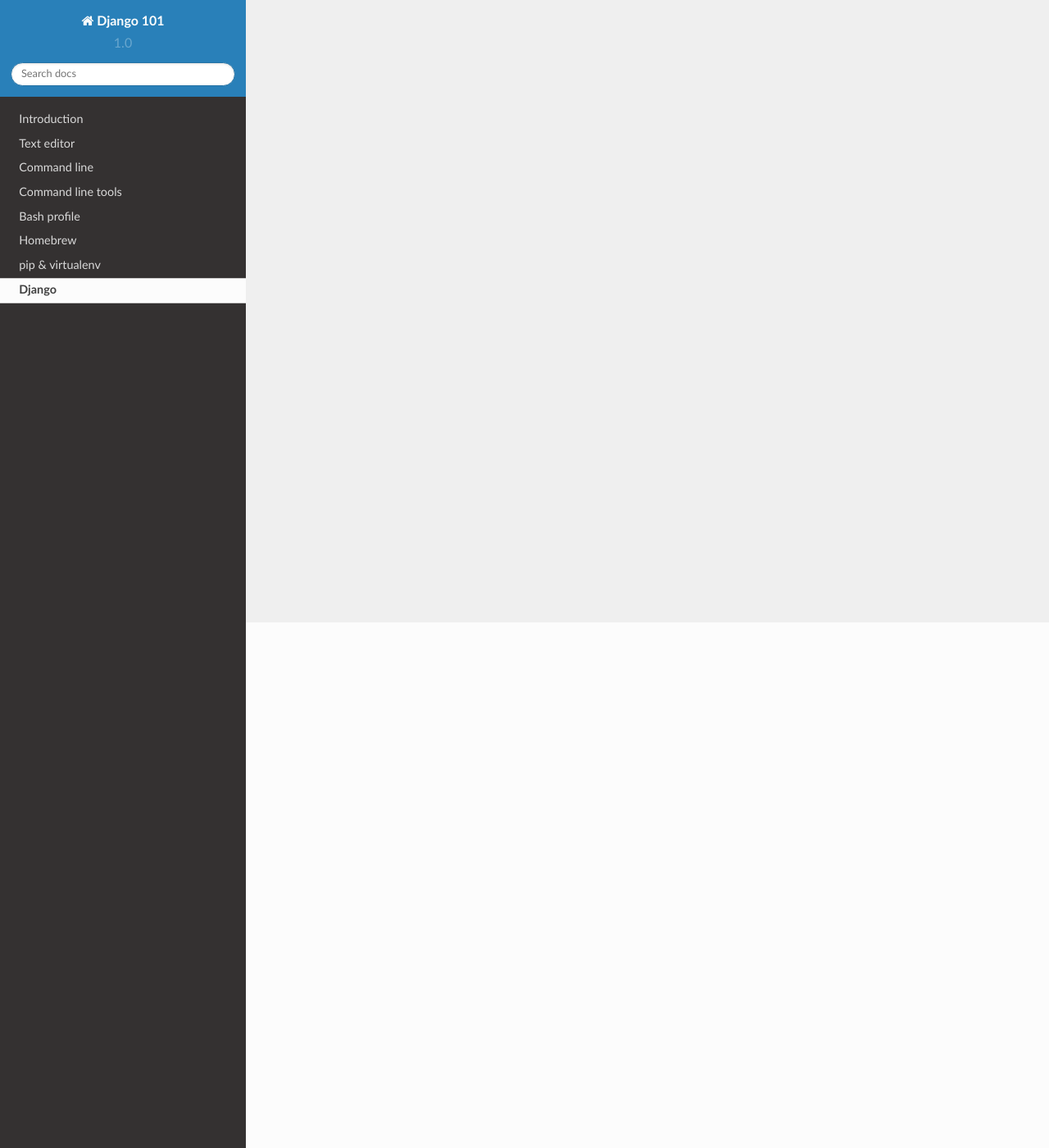
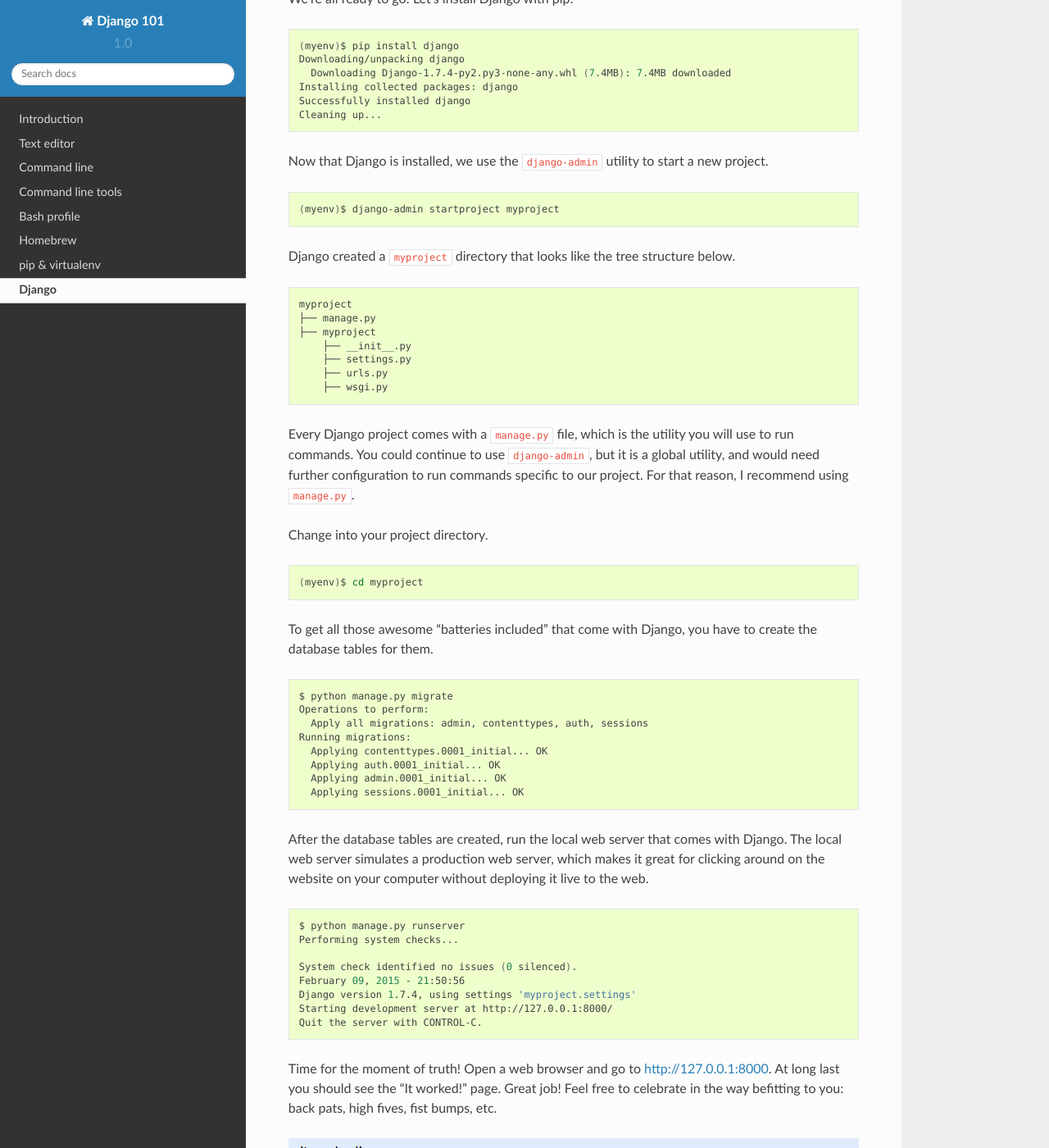
Before and after one commit to MikeTam1021/friendly-101, a Sphinx documentation site: the page built from docs/django.rst, in a window 1280 px wide and 1400 px high, scrolled down 641 px. Shown: the whole window at 82% size. Built offline with Sphinx 7.4.7 and the Read the Docs theme 2.0.0, drawn with Linux system fonts in a browser that asks for light colours; some of the changed text lies outside the part shown.

Commit message:
Finished Django doc

```diff
--- a/docs/django.rst
+++ b/docs/django.rst
@@ -1,13 +1,125 @@
+.. _`Django`:
+
 Django
 ======
+
+You have your text editor, compiler, Bash profile, package manager, programming language, and database. It's time to install Django!
+
+Let's find a suitable place for your Django project code. I prefer to save my websites to the ``Sites`` folder. The ``Sites`` folder used to be in your OS X home folder, but Apple removed it several versions ago. Let's put it back and change into it now.
 
 .. code-block:: bash
 
    $ mkdir -p ~/Sites/ && cd ~/Sites/
-   $ mkvirtualenv myproject
-   $ pip install django
-   $ django-admin startproject myproject
-   $ cd myproject
+
+If you haven't already made and entered your virtual environment, make one now.
+
+.. code-block:: bash
+
+   $ mkvirtualenv myenv
+   New python executable in myenv/bin/python2.7
+   Also creating executable in myenv/bin/python
+   Installing setuptools, pip...done.
+   (myenv)$
+
+If you have an existing environment and exited it, enter it with ``workon myenv``.
+
+We're all ready to go! Let's install Django with pip!
+
+.. code-block:: bash
+
+   (myenv)$ pip install django
+   Downloading/unpacking django
+     Downloading Django-1.7.4-py2.py3-none-any.whl (7.4MB): 7.4MB downloaded
+   Installing collected packages: django
+   Successfully installed django
+   Cleaning up...
+
+Now that Django is installed, we use the ``django-admin`` utility to start a new project.
+
+.. code-block:: bash
+
+   (myenv)$ django-admin startproject myproject
+
+Django created a ``myproject`` directory that looks like the tree structure below.
+
+::
+
+    myproject
+    ├── manage.py
+    ├── myproject
+        ├── __init__.py
+        ├── settings.py
+        ├── urls.py
+        ├── wsgi.py
+
+Every Django project comes with a ``manage.py`` file, which is the utility you will use to run commands. You could continue to use ``django-admin``, but it is a global utility, and would need further configuration to run commands specific to our project. For that reason, I recommend using ``manage.py``.
+
+Change into your project directory.
+
+.. code-block:: bash
+
+   (myenv)$ cd myproject
+
+To get all those awesome "batteries included" that come with Django, you have to create the database tables for them.
+
+.. code-block:: bash
+
    $ python manage.py migrate
+   Operations to perform:
+     Apply all migrations: admin, contenttypes, auth, sessions
+   Running migrations:
+     Applying contenttypes.0001_initial... OK
+     Applying auth.0001_initial... OK
+     Applying admin.0001_initial... OK
+     Applying sessions.0001_initial... OK
+
+After the database tables are created, run the local web server that comes with Django. The local web server simulates a production web server, which makes it great for clicking around on the website on your computer without deploying it live to the web.
+
+.. code-block:: bash
+
    $ python manage.py runserver
-   $ deactivate
+   Performing system checks...
+
+   System check identified no issues (0 silenced).
+   February 09, 2015 - 21:50:56
+   Django version 1.7.4, using settings 'myproject.settings'
+   Starting development server at http://127.0.0.1:8000/
+   Quit the server with CONTROL-C.
+
+Time for the moment of truth! Open a web browser and go to `http://127.0.0.1:8000 <http://127.0.0.1:8000>`_. At long last you should see the "It worked!" page. Great job! Feel free to celebrate in the way befitting to you: back pats, high fives, fist bumps, etc.
+
+.. figure:: img/django-it_worked.png
+   :alt: Django "It worked!" page
+
+You can go back to Terminal and quit the local server by pressing ``Ctrl+C``. You can exit your virtual environment now.
+
+.. code-block:: bash
+
+   ^C(myenv)$ deactivate
+
+I highly recommed setting a default project directory for your virtual environment. The default project directory is the directory you automatically change to when you start working on your project. You can start working in your Django project immediately without thinking about which directories to traverse.
+
+.. code-block:: bash
+
+   $ setvirtualenvproject $WORKON_HOME/myenv ~/Sites/myproject
+   Setting project for myenv to /Users/rich/Sites/myproject
+
+To start working on your project again, just run the ``workon`` command.
+
+.. code-block:: bash
+
+   $ workon myenv
+   (myenv)$ pwd
+   /Users/rich/Sites/myproject/myproject
+
+Now that your project is set up, you can deactivate your virtual environment and exit your Bash Session cleanly.
+
+.. code-block:: bash
+
+   (myenv)$ deactivate
+   $ exit
+   logout
+
+   [Process completed]
+
+Congratulations on your first steps to becoming a Django web developer!
--- a/docs/pipvirtualenv.rst
+++ b/docs/pipvirtualenv.rst
@@ -104,6 +104,9 @@
 
 .. code-block:: bash
 
+   # List all virtual environments
+   $ lsvirtualenv
+
    # Make and enter a virtual environment
    $ mkvirtualenv <env>
 
```
Also changed, not shown: docs/img/django-it_worked.png (added).
